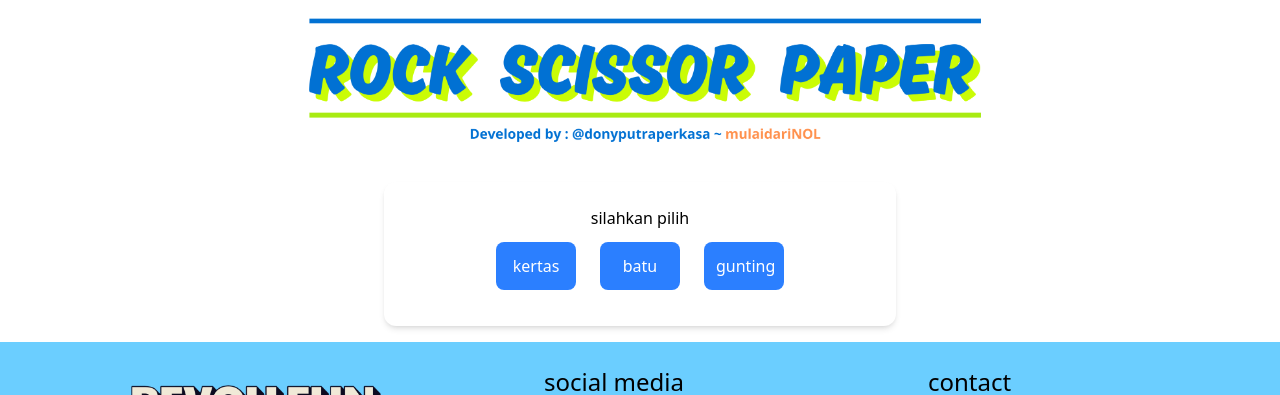
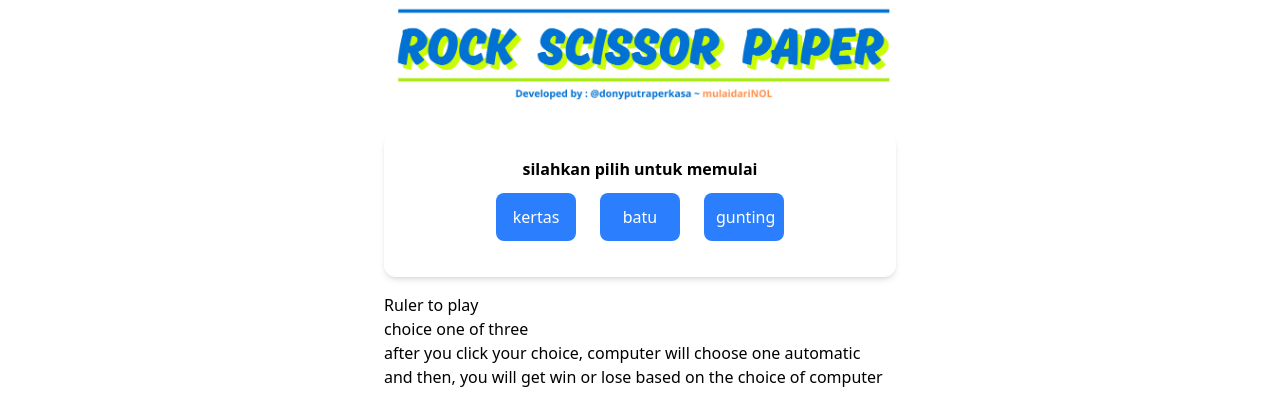
Before and after one commit to revou-fsse-feb25/milestone-2-donyputraperkasa, a website: page rockScissorPaper/index.html in a window 1280 px wide. Shown: the part 94-489 px from the top of the page. Drawn offline with Linux system fonts and the light colour scheme.

Commit message:
feat : bug game rock scissor paper 4

```diff
--- a/rockScissorPaper/index.html
+++ b/rockScissorPaper/index.html
@@ -47,15 +47,16 @@
     </div>
 
     <!-- bagian content -->
-    <main>
+    <main class="max-w-lg mx-auto">
         <div>
             <img src="/milestone-2-donyputraperkasa/image/rockScissorPaper.png" class="mx-auto max-w-[700px]" style="width: 700px !important;" alt="revouFun">
         </div>
 
         <div class ="shadow-md rounded-xl bg-white px-[16px] py-[24px] m-4 max-w-lg mx-auto">
             <div>
-                <h2 class="text-center">silahkan pilih</h2>
+                <h1 class="text-center font-bold">silahkan pilih untuk memulai</h1>
             </div>
+
             <div class="flex justify-center">
                 <p id="pilihanKomp"></p>
                 <button type="button" id="Kertas" class="hover:bg-blue-700 bg-blue-500 text-white p-3 m-3 w-20 rounded-lg">kertas</button>
@@ -63,6 +64,16 @@
                 <button type="button" id="Gunting" class="hover:bg-blue-700 bg-blue-500 text-white p-3 m-3 w-20 rounded-lg">gunting</button>
                 <p id="hasilnya"></p>
             </div>
+        </div>
+
+        <div>
+            <h2>Ruler to play</h2>
+            <ul>
+                <li>choice one of three</li>
+                <li>after you click your choice, computer will choose one automatic</li>
+                <li>and then, you will get win or lose based on the choice of computer</li>
+                <li>you can play again</li>
+            </ul>
         </div>
     </main>
 
```
